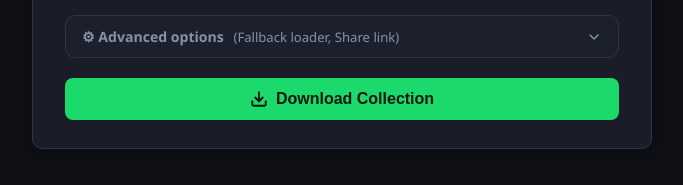
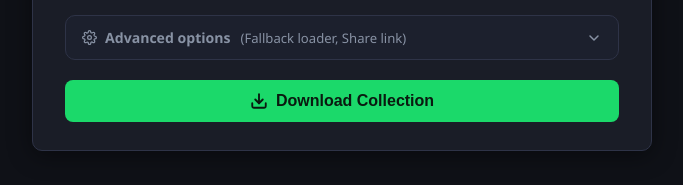
Before and after one commit to DanyCDev/modrinth-collection-web-download, a plain HTML site: page index.html in a window 1280 px wide. Shown: the part 493-678 px from the top of the page, 298-981 px from the left. Drawn offline with nearby package versions, Linux system fonts and the light colour scheme.

Commit message:
fix(safari): Replace native details/summary with custom button toggle and add -webkit-appearance reset

```diff
--- a/index.html
+++ b/index.html
@@ -3,7 +3,9 @@
 
 <head>
   <meta charset="UTF-8" />
-  <meta name="viewport" content="width=device-width, initial-scale=1.0" />
+  <meta http-equiv="Cache-Control" content="no-cache, no-store, must-revalidate" />
+  <meta http-equiv="Pragma" content="no-cache" />
+  <meta http-equiv="Expires" content="0" />
   <title>Modrinth Collection Downloader</title>
   <script src="https://cdnjs.cloudflare.com/ajax/libs/jszip/3.10.1/jszip.min.js"
     integrity="sha512-XMVd28F1oH/O71fzwBnV7HucLxVwtxf26XV8P4wPk26EDxuGZ91N8bsOttmnomcCD3CS5ZMRL50H0GgOHvegtg=="
@@ -136,8 +138,8 @@
       }
     }
 
-    /* Advanced options collapsible */
-    .advanced-details {
+    /* Advanced options container & toggle */
+    .advanced-container {
       margin-top: 18px;
       margin-bottom: 20px;
       border: 1px solid var(--border);
@@ -147,43 +149,59 @@
       transition: border-color 0.2s;
     }
 
-    .advanced-details[open] {
+    .advanced-container.open {
       border-color: rgba(27, 217, 106, 0.4);
     }
 
-    .advanced-summary {
+    .advanced-toggle-btn {
+      -webkit-appearance: none;
+      appearance: none;
+      width: 100%;
+      background: none;
+      border: none;
       display: flex;
       align-items: center;
       justify-content: space-between;
-      padding: 11px 16px;
+      padding: 12px 16px;
       cursor: pointer;
       user-select: none;
       font-size: 0.88rem;
       font-weight: 600;
       color: var(--text-muted);
-      list-style: none;
+      text-align: left;
+      font-family: inherit;
       transition: color 0.15s, background 0.15s;
     }
 
-    .advanced-summary::-webkit-details-marker {
-      display: none;
-    }
-
-    .advanced-summary:hover {
+    .advanced-toggle-btn:hover {
       color: var(--text);
       background: rgba(255, 255, 255, 0.03);
     }
 
-    .advanced-summary .chevron {
+    .advanced-toggle-title {
+      display: inline-flex;
+      align-items: center;
+      gap: 8px;
+    }
+
+    .advanced-toggle-hint {
+      font-weight: 400;
+      font-size: 0.82rem;
+      color: var(--text-muted);
+      margin-left: 2px;
+    }
+
+    .advanced-toggle-btn .chevron {
       transition: transform 0.2s ease;
       color: var(--text-muted);
+      flex-shrink: 0;
     }
 
-    .advanced-details[open] .advanced-summary .chevron {
+    .advanced-container.open .advanced-toggle-btn .chevron {
       transform: rotate(180deg);
     }
 
-    .advanced-content {
+    .advanced-panel {
       padding: 16px;
       border-top: 1px solid var(--border);
       display: flex;
@@ -192,7 +210,7 @@
       background: rgba(15, 17, 23, 0.25);
     }
 
-    .advanced-content .form-group {
+    .advanced-panel .form-group {
       margin-bottom: 0;
     }
 
@@ -218,6 +236,8 @@
     }
 
     .btn-share {
+      -webkit-appearance: none;
+      appearance: none;
       background: var(--surface-2);
       border: 1px solid var(--border);
       color: var(--text);
@@ -229,6 +249,7 @@
       align-items: center;
       gap: 8px;
       font-weight: 500;
+      font-family: inherit;
       transition: color 0.15s, border-color 0.15s, background 0.15s;
     }
 
@@ -240,6 +261,10 @@
     .btn-share.copied {
       border-color: var(--accent);
       color: var(--accent);
+    }
+
+    .btn-share svg {
+      flex-shrink: 0;
     }
 
     .share-hint {
@@ -562,14 +587,22 @@
       </div>
     </div>
 
-    <details id="advanced-options" class="advanced-details">
-      <summary class="advanced-summary">
-        <span>⚙ Advanced options <span style="font-weight:400; font-size:0.82rem; color:var(--text-muted); margin-left:6px;">(Fallback loader, Share link)</span></span>
-        <svg class="chevron" width="16" height="16" viewBox="0 0 24 24" fill="none" stroke="currentColor" stroke-width="2.2" stroke-linecap="round" stroke-linejoin="round">
+    <div class="advanced-container">
+      <button type="button" id="advanced-toggle-btn" class="advanced-toggle-btn" onclick="toggleAdvanced()" aria-expanded="false">
+        <span class="advanced-toggle-title">
+          <svg width="15" height="15" viewBox="0 0 24 24" fill="none" stroke="currentColor" stroke-width="2" stroke-linecap="round" stroke-linejoin="round" style="flex-shrink:0;">
+            <circle cx="12" cy="12" r="3"></circle>
+            <path d="M19.4 15a1.65 1.65 0 0 0 .33 1.82l.06.06a2 2 0 0 1 0 2.83 2 2 0 0 1-2.83 0l-.06-.06a1.65 1.65 0 0 0-1.82-.33 1.65 1.65 0 0 0-1 1.51V21a2 2 0 0 1-2 2 2 2 0 0 1-2-2v-.09A1.65 1.65 0 0 0 9 19.4a1.65 1.65 0 0 0-1.82.33l-.06.06a2 2 0 0 1-2.83 0 2 2 0 0 1 0-2.83l.06-.06a1.65 1.65 0 0 0 .33-1.82 1.65 1.65 0 0 0-1.51-1H3a2 2 0 0 1-2-2 2 2 0 0 1 2-2h.09A1.65 1.65 0 0 0 4.6 9a1.65 1.65 0 0 0-.33-1.82l-.06-.06a2 2 0 0 1 0-2.83 2 2 0 0 1 2.83 0l.06.06a1.65 1.65 0 0 0 1.82.33H9a1.65 1.65 0 0 0 1-1.51V3a2 2 0 0 1 2-2 2 2 0 0 1 2 2v.09a1.65 1.65 0 0 0 1 1.51 1.65 1.65 0 0 0 1.82-.33l.06-.06a2 2 0 0 1 2.83 0 2 2 0 0 1 0 2.83l-.06.06a1.65 1.65 0 0 0-.33 1.82V9a1.65 1.65 0 0 0 1.51 1H21a2 2 0 0 1 2 2 2 2 0 0 1-2 2h-.09a1.65 1.65 0 0 0-1.51 1z"></path>
+          </svg>
+          Advanced options
+          <span class="advanced-toggle-hint">(Fallback loader, Share link)</span>
+        </span>
+        <svg class="chevron" width="16" height="16" viewBox="0 0 24 24" fill="none" stroke="currentColor" stroke-width="2.2" stroke-linecap="round" stroke-linejoin="round" style="flex-shrink:0;">
           <polyline points="6 9 12 15 18 9"></polyline>
         </svg>
-      </summary>
-      <div class="advanced-content">
+      </button>
+
+      <div id="advanced-panel" class="advanced-panel" style="display:none;">
         <div class="form-group">
           <label for="fallback-loader">Fallback Mod Loader <span class="label-muted">(optional)</span></label>
           <select id="fallback-loader">
@@ -595,11 +628,11 @@
           <label>Share Configuration</label>
           <div class="share-row">
             <button id="share-btn" type="button" class="btn-share" onclick="copyShareUrl()">
-              <svg class="icon-copy" width="16" height="16" viewBox="0 0 24 24" fill="none" stroke="currentColor" stroke-width="2.2" stroke-linecap="round" stroke-linejoin="round">
+              <svg class="icon-copy" width="16" height="16" viewBox="0 0 24 24" fill="none" stroke="currentColor" stroke-width="2.2" stroke-linecap="round" stroke-linejoin="round" style="flex-shrink:0;">
                 <rect x="9" y="9" width="13" height="13" rx="2" ry="2"></rect>
                 <path d="M5 15H4a2 2 0 0 1-2-2V4a2 2 0 0 1 2-2h9a2 2 0 0 1 2 2v1"></path>
               </svg>
-              <svg class="icon-check" width="16" height="16" viewBox="0 0 24 24" fill="none" stroke="currentColor" stroke-width="2.5" stroke-linecap="round" stroke-linejoin="round" style="display:none; color:var(--accent);">
+              <svg class="icon-check" width="16" height="16" viewBox="0 0 24 24" fill="none" stroke="currentColor" stroke-width="2.5" stroke-linecap="round" stroke-linejoin="round" style="display:none; color:var(--accent); flex-shrink:0;">
                 <polyline points="20 6 9 17 4 12"></polyline>
               </svg>
               <span id="share-btn-text">Copy share link</span>
@@ -608,7 +641,7 @@
           </div>
         </div>
       </div>
-    </details>
+    </div>
 
     <button id="start-btn" class="btn btn-primary" onclick="startDownload()">
       <svg width="18" height="18" viewBox="0 0 24 24" fill="none" stroke="currentColor" stroke-width="2.5"
@@ -1120,6 +1153,20 @@
       return new URLSearchParams(window.location.search).get(name);
     }
 
+    function toggleAdvanced(forceOpen) {
+      const container = document.querySelector('.advanced-container');
+      const panel = document.getElementById('advanced-panel');
+      const btn = document.getElementById('advanced-toggle-btn');
+      if (!container || !panel || !btn) return;
+
+      const isCurrentlyOpen = panel.style.display !== 'none';
+      const willOpen = forceOpen !== undefined ? forceOpen : !isCurrentlyOpen;
+
+      panel.style.display = willOpen ? 'flex' : 'none';
+      container.classList.toggle('open', willOpen);
+      btn.setAttribute('aria-expanded', willOpen ? 'true' : 'false');
+    }
+
     function applyUrlParams() {
       const c = getUrlParam('c');
       if (c) {
@@ -1139,8 +1186,7 @@
         const fbSel = document.getElementById('fallback-loader');
         if ([...fbSel.options].some(o => o.value.toLowerCase() === fl.toLowerCase())) {
           fbSel.value = fl.toLowerCase();
-          const adv = document.getElementById('advanced-options');
-          if (adv) adv.open = true;
+          toggleAdvanced(true);
         }
       }
 
```
